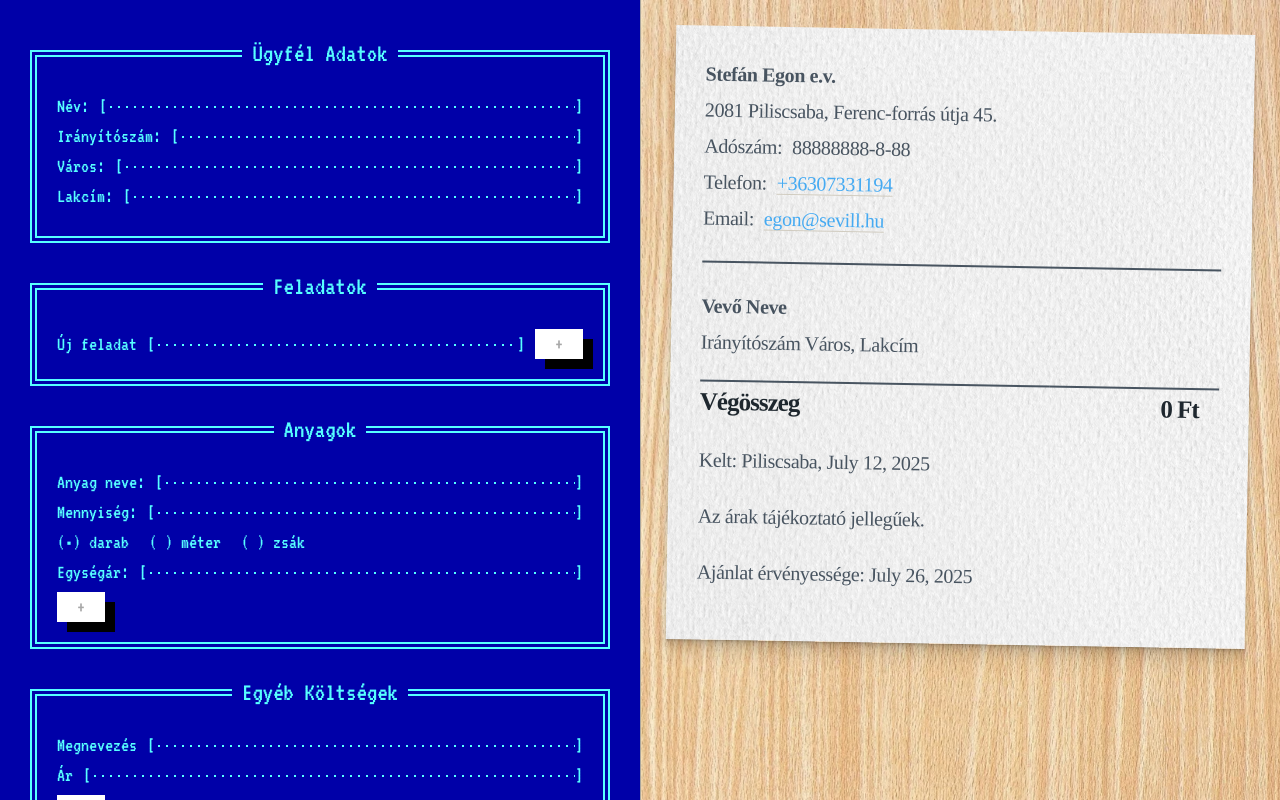
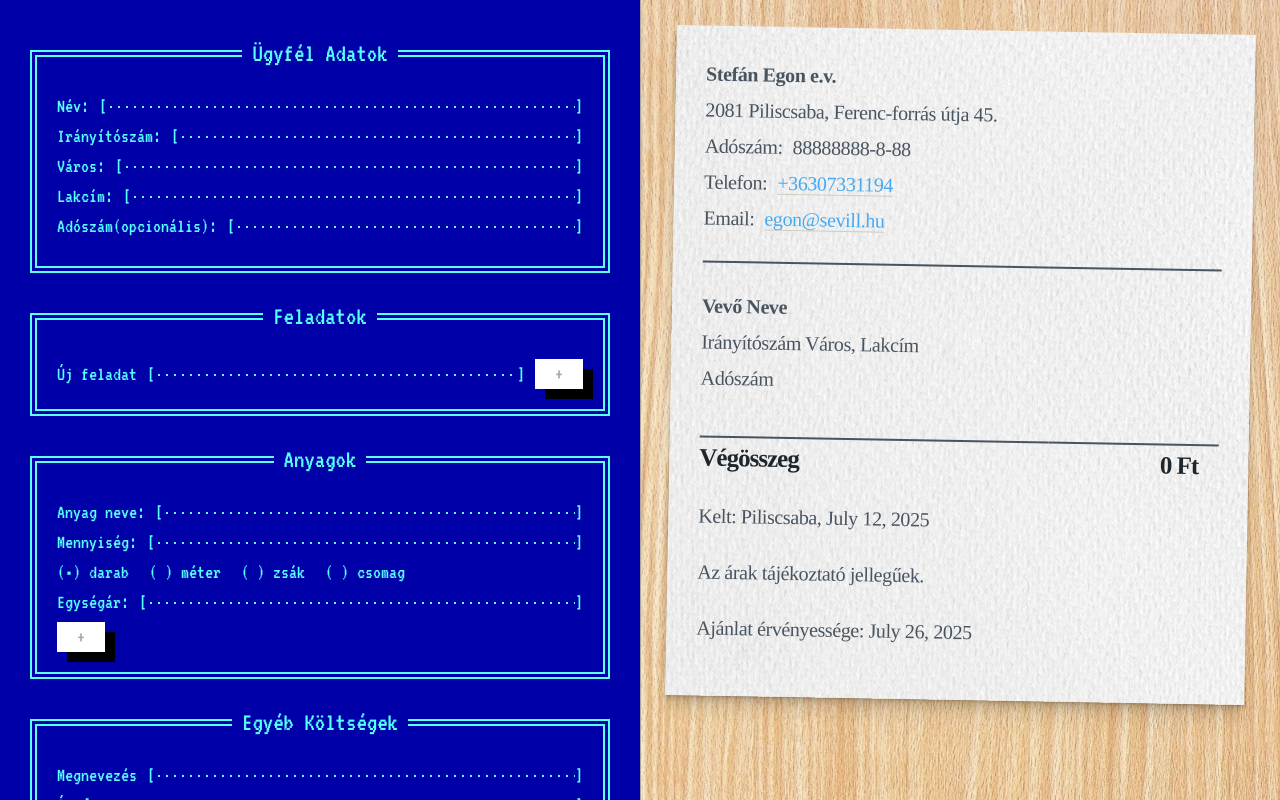
Before and after one commit to IstvanHortobagyi/egontrician, a Vue app: page / in a window 1280 px wide. Shown: the top 800 px of the page. Built offline with nearby package versions, Linux system fonts and the light colour scheme; a web font is replaced by a local one.

Commit message:
Default quantity 1, new unit "csomag", Tax details

```diff
--- a/src/App.vue
+++ b/src/App.vue
@@ -1,9 +1,6 @@
 <template>
 	<!-- TODO:
 		- Ne lehessen üres sorokat beküldeni
-		- Legyen Adószám mező az Ügyfél Adatoknál, amit nem kötelező kitölteni
-		- Mennyiségnél, ha nem ír be semmit, akkor legyen 1 a default
-		- Csomagot írjuk a Unit-ok közé
 	-->
 	<section class="section section--input">
 		<form>
@@ -40,6 +37,14 @@
 							<input v-model="personalDetails.customerAddress" id="customer-address" class="input" type="text">
 							<div class="input-background" :style="{width: personalDetails.customerAddress.length + 1 + 'ch'}"></div>
 							<div class="input-caret" :style="{left: personalDetails.customerAddress.length + 1 + 'ch'}"></div>
+						</div>
+					</div>
+					<div class="form-group">
+						<label class="label" for="customer-address">Adószám(opcionális):</label>
+						<div class="input-container">
+							<input v-model="personalDetails.customerTaxNumber" id="customer-address" class="input" type="text">
+							<div class="input-background" :style="{width: personalDetails.customerTaxNumber.length + 1 + 'ch'}"></div>
+							<div class="input-caret" :style="{left: personalDetails.customerTaxNumber.length + 1 + 'ch'}"></div>
 						</div>
 					</div>
 				</div>
@@ -116,6 +121,10 @@
 						<div class="radbox">
 							<input v-model="itemUnit" value="zsák" id="radio3" class="radbox__input" type="radio" name="unit">
 							<label for="radio3" class="radbox__label">zsák</label>
+						</div>
+						<div class="radbox">
+							<input v-model="itemUnit" value="csomag" id="radio4" class="radbox__input" type="radio" name="unit">
+							<label for="radio4" class="radbox__label">csomag</label>
 						</div>
 					</div>
 					<div class="form-group">
@@ -265,6 +274,7 @@
 					{{ personalDetails.customerCity ? personalDetails.customerCity : "Város" }},
 					{{ personalDetails.customerAddress ? personalDetails.customerAddress : "Lakcím" }}
 				</address>
+				<p>{{ personalDetails.customerTaxNumber ? personalDetails.customerTaxNumber : "Adószám" }}</p>
 
 				<div v-if="workDetails.length">
 					<h3>Feladatok</h3>
@@ -369,7 +379,8 @@ export default {
 				customerName: "",
 				customerZip: "",
 				customerCity: "",
-				customerAddress: ""
+				customerAddress: "",
+				customerTaxNumber: ""
 			},
 
 			workDetails: [],
@@ -387,6 +398,10 @@ export default {
 		},
 
 		pushItem() {
+			if (this.itemQuantity === "") {
+				this.itemQuantity = 1
+			}
+
 			this.materials.push({
 				name: this.itemName,
 				quantity: this.itemQuantity,
```
